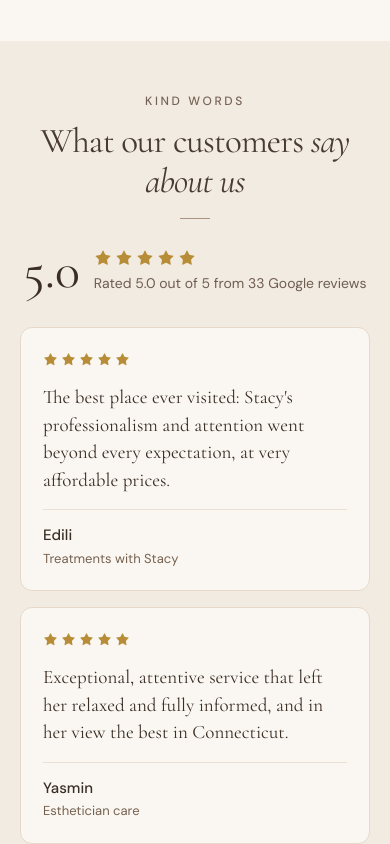
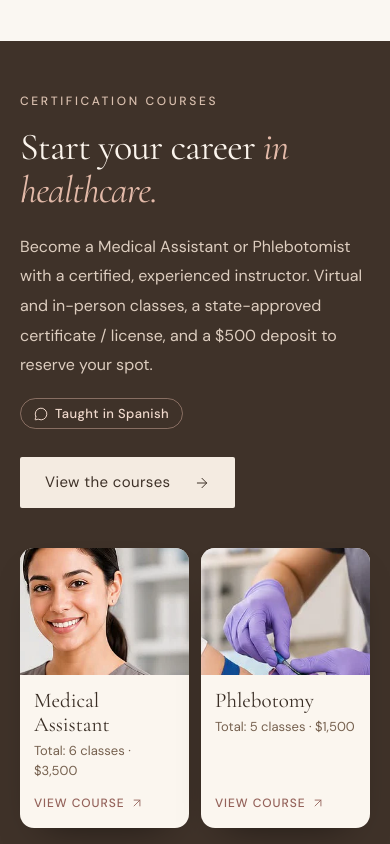
Before and after one commit to dennism321/stacys, a React (Vite) app: page / in a window 390 px wide. Shown: the part 2300-3144 px from the top of the page. Built offline with nearby package versions, Linux system fonts and the light colour scheme.

Commit message:
Home: add courses section and make reviews compact
Co-Authored-By: Claude Opus 5.5 <noreply@anthropic.com>

```diff
--- a/src/App.tsx
+++ b/src/App.tsx
@@ -11,6 +11,7 @@ import { MobileServicesMenu, ServicesMenu } from './components/ServicesMenu';
 import ServicePageView from './components/ServicePageView';
 import SquareBooking from './components/SquareBooking';
 import CoursesPageView from './components/CoursesPageView';
+import CoursesTeaser from './components/CoursesTeaser';
 import { COURSES_SLUG, coursesCopy } from './courses';
 import LangSwitch from './components/LangSwitch';
 import { asset, homePath, homeSection, photoSrcSet, servicePath } from './paths';
@@ -205,6 +206,8 @@ export default function App({ page, courses = false }: { page?: ServicePage; cou
               </div>
             </section>
 
+            <CoursesTeaser />
+
             <ReviewsSection />
 
             <section id="philosophy" className="philosophy-section" aria-labelledby="philosophy-title">
--- /dev/null
+++ b/src/components/CoursesTeaser.tsx
@@ -0,0 +1,46 @@
+import { ArrowRight, ArrowUpRight, MessageCircle } from 'lucide-react';
+import { COURSES_SLUG, coursesCopy } from '../courses';
+import { useLang } from '../i18n';
+import { servicePath } from '../paths';
+import Reveal from './Reveal';
+
+const money = (amount: number) => `$${amount.toLocaleString('en-US')}`;
+
+/** Home page teaser for the Medical Assistant and Phlebotomy courses, linking to the courses page. */
+export default function CoursesTeaser() {
+  const lang = useLang();
+  const copy = coursesCopy(lang);
+  const coursesHref = servicePath(COURSES_SLUG, lang);
+
+  return (
+    <section id="courses" className="courses-teaser section-space" aria-labelledby="courses-teaser-title">
+      <div className="page-width courses-teaser-grid">
+        <Reveal className="courses-teaser-copy">
+          <p className="eyebrow">{copy.home.eyebrow}</p>
+          <h2 id="courses-teaser-title" className="section-title">{copy.home.title[0]} <em>{copy.home.title[1]}</em></h2>
+          <p className="courses-teaser-text">{copy.home.text}</p>
+          <p className="courses-teaser-language"><MessageCircle size={14} strokeWidth={1.7} aria-hidden="true" />{copy.languageTag}</p>
+          <div className="courses-teaser-actions">
+            <a className="button button-light" href={coursesHref}>{copy.home.button}<ArrowRight size={16} strokeWidth={1.5} /></a>
+          </div>
+        </Reveal>
+        <ul className="courses-teaser-cards">
+          {copy.courses.map((course, index) => (
+            <li key={course.id}>
+              <Reveal delay={0.08 + index * 0.07}>
+                <a className="courses-teaser-card" href={`${coursesHref}#${course.id}`}>
+                  <img src={course.image.src} alt={course.image.alt} width={course.image.width} height={course.image.height} loading="lazy" />
+                  <span className="courses-teaser-card-body">
+                    <span className="courses-teaser-card-name">{course.name}</span>
+                    <span className="courses-teaser-card-meta">{copy.totalClasses(course.virtual.count + course.inPerson.count)} · {money(course.price)}</span>
+                    <span className="courses-teaser-card-cta">{copy.viewCourse}<ArrowUpRight size={14} strokeWidth={1.5} /></span>
+                  </span>
+                </a>
+              </Reveal>
+            </li>
+          ))}
+        </ul>
+      </div>
+    </section>
+  );
+}
--- a/src/courses.ts
+++ b/src/courses.ts
@@ -37,6 +37,8 @@ type CoursesCopy = {
   /** Note that the classes are taught in Spanish. */
   languageNote: { title: string; text: string };
   languageTag: string;
+  /** The courses teaser on the home page. */
+  home: { eyebrow: string; title: [string, string]; text: string; button: string };
   highlights: { title: string; text: string }[];
   certificateLead: string;
   certificate: string;
@@ -78,6 +80,12 @@ const en: CoursesCopy = {
   intro: 'Train as a Medical Assistant or Phlebotomist with a certified, experienced instructor. Study from home and practice in person, and take your first step toward a stable career with purpose.',
   languageNote: { title: 'Courses are taught in Spanish', text: 'All classes, virtual and in person, are given in Spanish.' },
   languageTag: 'Taught in Spanish',
+  home: {
+    eyebrow: 'CERTIFICATION COURSES',
+    title: ['Start your career', 'in healthcare.'],
+    text: 'Become a Medical Assistant or Phlebotomist with a certified, experienced instructor. Virtual and in-person classes, a state-approved certificate / license, and a $500 deposit to reserve your spot.',
+    button: 'View the courses',
+  },
   highlights: [
     { title: 'Quality training', text: 'A certified, experienced instructor.' },
     { title: 'Flexible schedule', text: 'Study from home and in person.' },
@@ -163,6 +171,12 @@ const es: CoursesCopy = {
   intro: 'Fórmate como Asistente Médico o en Flebotomía con una instructora certificada y con experiencia. Estudia desde casa, practica en persona y da el primer paso hacia una carrera estable y con propósito.',
   languageNote: { title: 'Los cursos se imparten en español', text: 'Todas las clases, virtuales y presenciales, son en español.' },
   languageTag: 'Clases en español',
+  home: {
+    eyebrow: 'CURSOS DE CERTIFICACIÓN',
+    title: ['Comienza tu carrera', 'en la salud.'],
+    text: 'Fórmate como Asistente Médico o en Flebotomía con una instructora certificada y con experiencia. Clases virtuales y presenciales, certificado / licencia avalados por el estado y un depósito de $500 para reservar tu cupo.',
+    button: 'Ver los cursos',
+  },
   highlights: [
     { title: 'Formación de calidad', text: 'Instructora certificada y con experiencia.' },
     { title: 'Horarios flexibles', text: 'Estudia desde casa y presencial.' },
--- a/src/index.css
+++ b/src/index.css
@@ -658,36 +658,75 @@ svg { flex-shrink: 0; }
   .square-booking-frame { height: 70dvh; min-height: 460px; }
 }
 
-/* ---------- Reviews: "What our customers say about us" ---------- */
+/* ---------- Reviews: "What our customers say about us" (compact: one row of short cards) ---------- */
 .reviews-section { background: #f2ebe1; }
-.review-stars { display: inline-flex; gap: 3px; color: #b88d37; }
-.reviews-summary { display: flex; align-items: center; justify-content: center; gap: 18px; margin-top: 26px; }
-.reviews-score { font-family: var(--font-serif); font-size: 64px; font-weight: 400; line-height: 1; color: #3a2e25; }
-.reviews-summary-copy { display: flex; flex-direction: column; gap: 6px; font-size: 14px; color: #6f5d50; }
-/* Five cards: three across, then two centered beneath. */
-.reviews-grid { display: grid; grid-template-columns: repeat(6, minmax(0, 1fr)); gap: 24px; margin: 40px 0 0; padding: 0; list-style: none; }
-.review-card-wrap { grid-column: span 2; display: flex; }
-.review-card-wrap:nth-child(4) { grid-column: 2 / span 2; }
-.review-card { display: flex; flex-direction: column; gap: 16px; width: 100%; padding: 30px 28px 26px; background: var(--paper); border: 1px solid #e6d9ca; border-radius: 12px; }
-.review-summary { flex: 1; font-family: var(--font-serif); font-size: 21px; line-height: 1.45; color: #3a2e25; }
-.review-byline { display: flex; flex-direction: column; gap: 2px; padding-top: 14px; border-top: 1px solid #ebe0d4; }
-.review-name { font-size: 15px; font-weight: 500; color: #3a2e25; }
-.review-service { font-size: 13px; color: #76614f; }
-.reviews-footer { display: flex; flex-direction: column; align-items: center; gap: 14px; margin-top: 38px; text-align: center; }
-.reviews-note { font-size: 13px; color: #76614f; }
+.reviews-section.section-space { padding: 52px 0 50px; }
+.reviews-section .section-title { font-size: 40px; }
+.reviews-section .heading-rule { margin-top: 14px; }
+.review-stars { display: inline-flex; gap: 2px; color: #b88d37; }
+.reviews-summary { display: flex; align-items: center; justify-content: center; gap: 12px; margin-top: 18px; }
+.reviews-score { font-family: var(--font-serif); font-size: 40px; font-weight: 400; line-height: 1; color: #3a2e25; }
+.reviews-summary-copy { display: flex; flex-direction: column; gap: 4px; font-size: 13px; color: #6f5d50; }
+.reviews-grid { display: grid; grid-template-columns: repeat(5, minmax(0, 1fr)); gap: 16px; margin: 28px 0 0; padding: 0; list-style: none; }
+.review-card-wrap { display: flex; }
+.review-card { display: flex; flex-direction: column; gap: 10px; width: 100%; padding: 20px 18px 16px; background: var(--paper); border: 1px solid #e6d9ca; border-radius: 10px; }
+.review-summary { flex: 1; font-family: var(--font-serif); font-size: 17px; line-height: 1.4; color: #3a2e25; }
+.review-byline { display: flex; flex-direction: column; gap: 1px; padding-top: 10px; border-top: 1px solid #ebe0d4; }
+.review-name { font-size: 14px; font-weight: 500; color: #3a2e25; }
+.review-service { font-size: 12px; color: #76614f; }
+.reviews-footer { display: flex; flex-direction: column; align-items: center; gap: 10px; margin-top: 26px; text-align: center; }
+.reviews-note { font-size: 12px; color: #76614f; }
 
+/* Narrower screens: one swipeable row instead of a tall stack. */
 @media (max-width: 1100px) {
-  .reviews-grid { grid-template-columns: repeat(4, minmax(0, 1fr)); }
-  .review-card-wrap:nth-child(4) { grid-column: span 2; }
-  .review-card-wrap:nth-child(5) { grid-column: 2 / span 2; }
+  .reviews-grid { display: flex; overflow-x: auto; scroll-snap-type: x mandatory; gap: 14px; margin-inline: -44px; padding: 4px 44px 10px; scroll-padding-inline: 44px; scrollbar-width: thin; }
+  .review-card-wrap { flex: 0 0 clamp(240px, 38vw, 300px); scroll-snap-align: start; }
 }
 @media (max-width: 767px) {
-  .reviews-summary { gap: 14px; }
-  .reviews-score { font-size: 52px; }
-  .reviews-grid { grid-template-columns: 1fr; gap: 16px; margin-top: 30px; }
-  .review-card-wrap, .review-card-wrap:nth-child(4), .review-card-wrap:nth-child(5) { grid-column: auto; }
-  .review-card { padding: 24px 22px 22px; }
-  .review-summary { font-size: 19px; }
+  .reviews-section.section-space { padding: 40px 0 38px; }
+  .reviews-section .section-title { font-size: 32px; }
+  .reviews-score { font-size: 36px; }
+  .reviews-grid { margin-inline: -24px; padding-inline: 24px; scroll-padding-inline: 24px; margin-top: 22px; }
+  .review-card-wrap { flex-basis: 78%; }
+  .review-summary { font-size: 16px; }
+}
+
+@media (max-width: 560px) {
+  .reviews-grid { margin-inline: -20px; padding-inline: 20px; scroll-padding-inline: 20px; }
+}
+
+/* ---------- Home: certification courses teaser ---------- */
+.courses-teaser { background: #3f3229; color: #f4ebe1; }
+.courses-teaser-grid { display: grid; grid-template-columns: minmax(0, 1fr) minmax(0, 1.15fr); gap: 64px; align-items: center; }
+.courses-teaser .eyebrow { color: #d9bfae; margin-bottom: 16px; font-size: 12px; }
+.courses-teaser .section-title { color: #fbf4ec; }
+.courses-teaser .section-title em { color: #e2b9a8; }
+.courses-teaser-text { margin-top: 20px; max-width: 470px; font-size: 16px; line-height: 1.85; color: #ddcdbf; }
+.courses-teaser-language { display: inline-flex; align-items: center; gap: 7px; margin-top: 18px; padding: 5px 13px; border: 1px solid rgba(226, 185, 168, 0.45); border-radius: 999px; font-size: 13px; font-weight: 500; letter-spacing: 0.03em; color: #f0d9cd; }
+.courses-teaser-actions { margin-top: 28px; }
+.courses-teaser .button-light { background: #f4ebe1; color: #3f3229; }
+.courses-teaser .button-light:hover { background: #fffaf4; }
+.courses-teaser-cards { display: grid; grid-template-columns: repeat(2, minmax(0, 1fr)); gap: 20px; margin: 0; padding: 0; list-style: none; }
+.courses-teaser-cards > li, .courses-teaser-cards > li > div { display: flex; flex-direction: column; }
+.courses-teaser-cards > li > div { flex: 1; }
+.courses-teaser-card { display: flex; flex-direction: column; flex: 1; overflow: hidden; border-radius: 14px; background: #fbf6ef; color: #3a2e25; box-shadow: 0 18px 40px -24px rgba(0, 0, 0, 0.6); transition: transform 220ms; }
+.courses-teaser-card:hover { transform: translateY(-3px); }
+.courses-teaser-card img { display: block; width: 100%; aspect-ratio: 4 / 3; object-fit: cover; object-position: center 30%; }
+.courses-teaser-card-body { display: flex; flex: 1; flex-direction: column; gap: 4px; padding: 18px 20px 20px; }
+.courses-teaser-card-cta { margin-top: auto !important; padding-top: 10px; }
+.courses-teaser-card-name { font-family: var(--font-serif); font-size: 26px; line-height: 1.15; }
+.courses-teaser-card-meta { font-size: 14px; color: #76614f; }
+.courses-teaser-card-cta { display: inline-flex; align-items: center; gap: 5px; margin-top: 10px; font-size: 13px; font-weight: 500; letter-spacing: 0.12em; text-transform: uppercase; color: #94625a; }
+@media (max-width: 1000px) {
+  .courses-teaser-grid { grid-template-columns: 1fr; gap: 40px; }
+}
+@media (max-width: 767px) {
+  .courses-teaser .section-title { font-size: 38px; }
+  .courses-teaser-cards { gap: 12px; }
+  .courses-teaser-card-body { padding: 14px 14px 16px; }
+  .courses-teaser-card-name { font-size: 21px; }
+  .courses-teaser-card-meta { font-size: 13px; }
+  .courses-teaser-card-cta { font-size: 12px; letter-spacing: 0.08em; }
 }
 
 /* Service page FAQ: short, factual answers search engines and AI tools can quote. */
```
